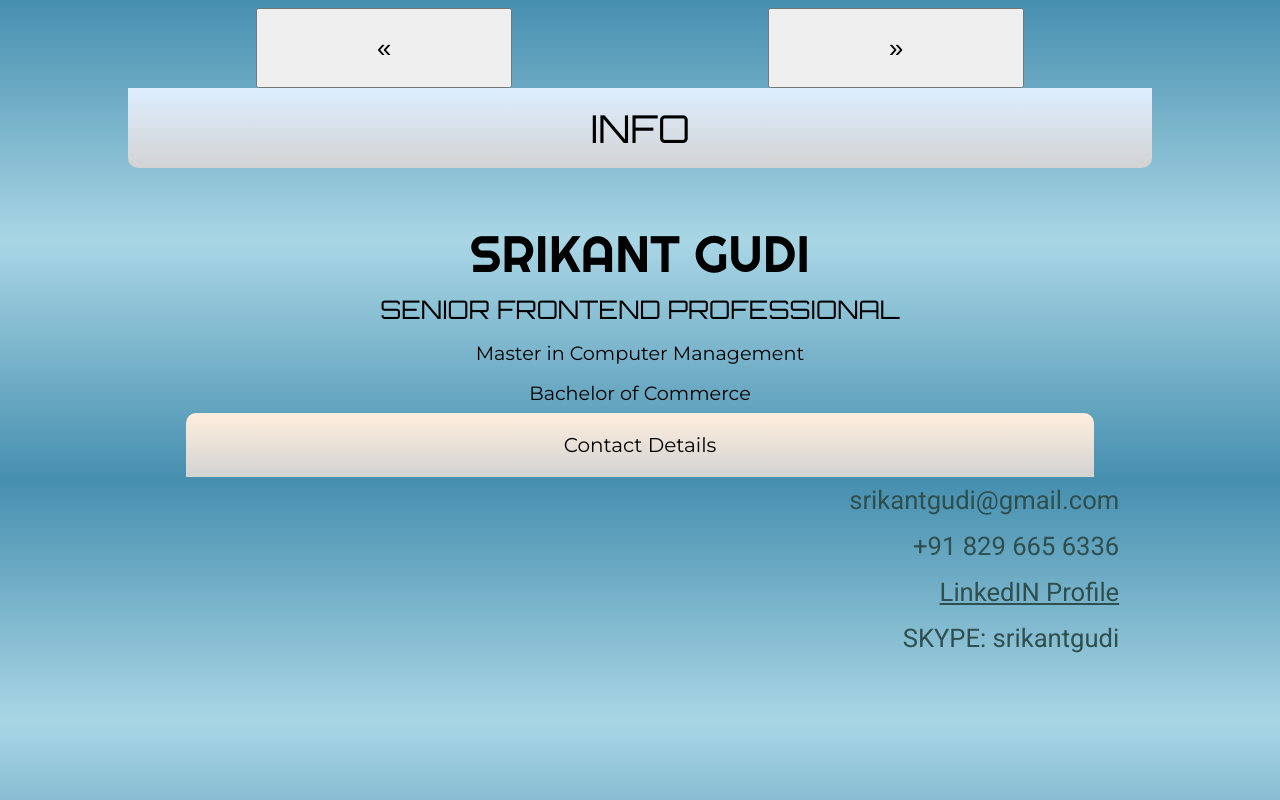
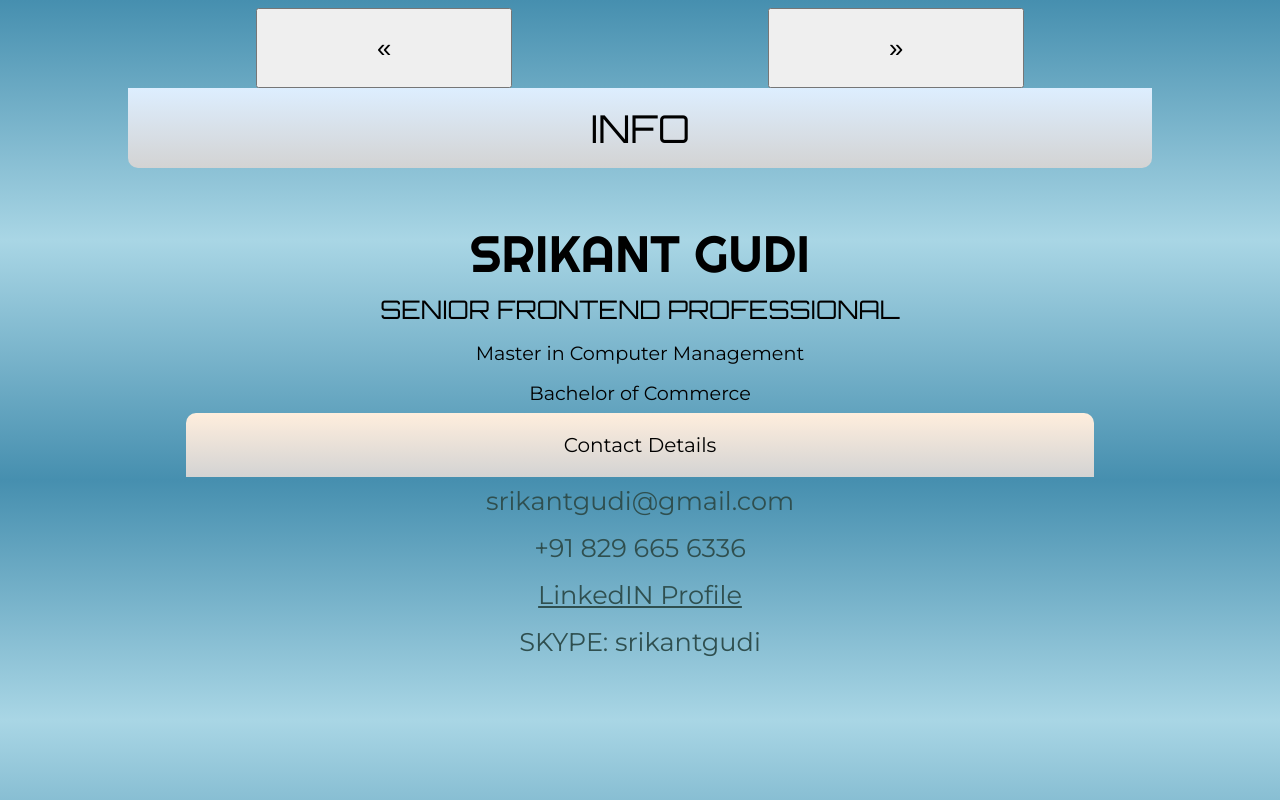
Before and after one commit to srikantgudi/srikantgudi.github.io, a Svelte app: page / in a window 1280 px wide. Built offline with nearby package versions, Linux system fonts and the light colour scheme; a web font is replaced by a local one.

Commit message:
Update global.css

```diff
--- a/public/global.css
+++ b/public/global.css
@@ -66,9 +66,8 @@ a {
     padding-bottom: 1vh;
 }
 .contact-item {
-    font-family: Roboto;
+    font-family: montserrat;
     font-size: 2vw;
-    text-align: right;
     color: darkslategrey;
 }
 .nav-btn {
```
